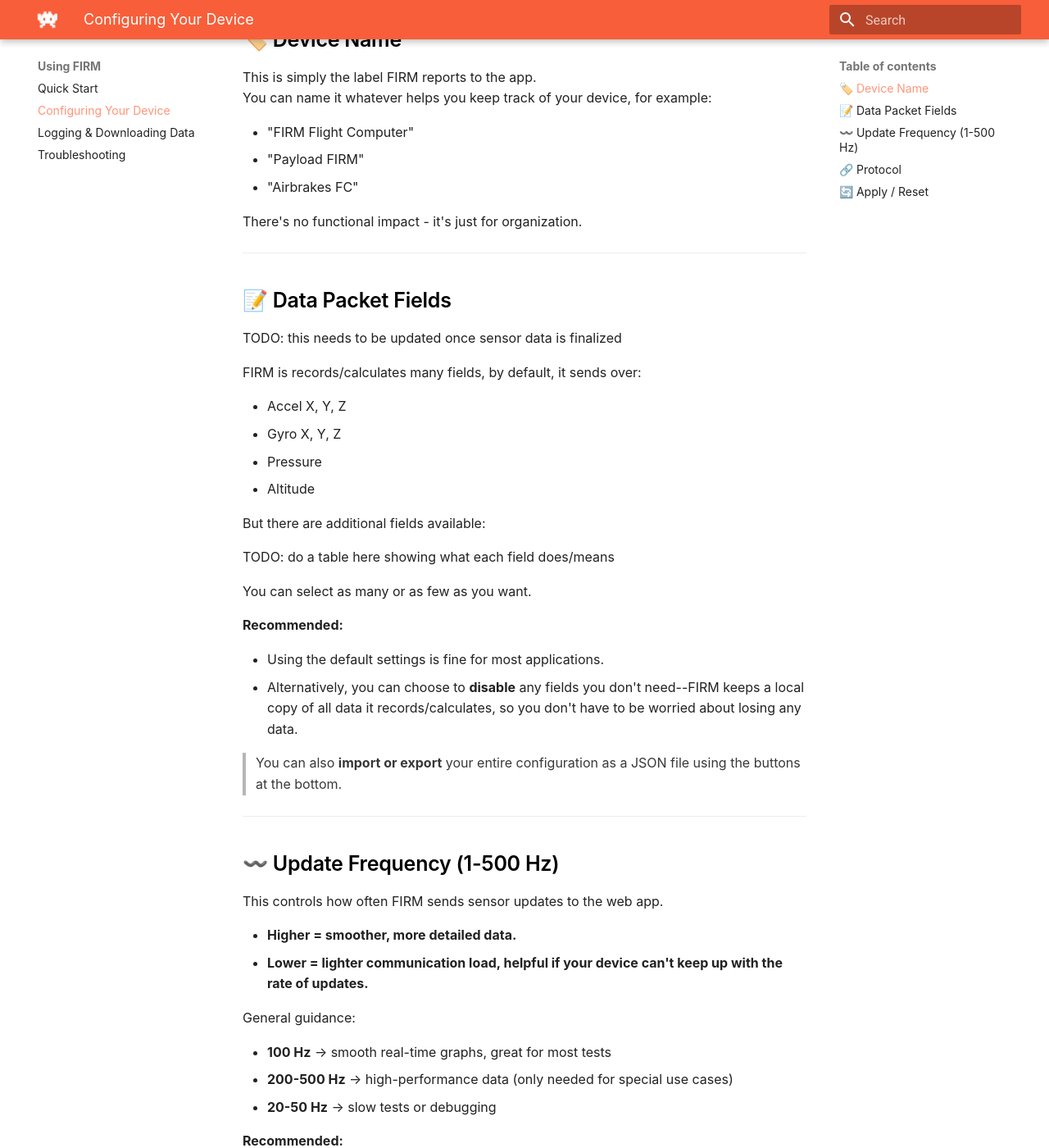
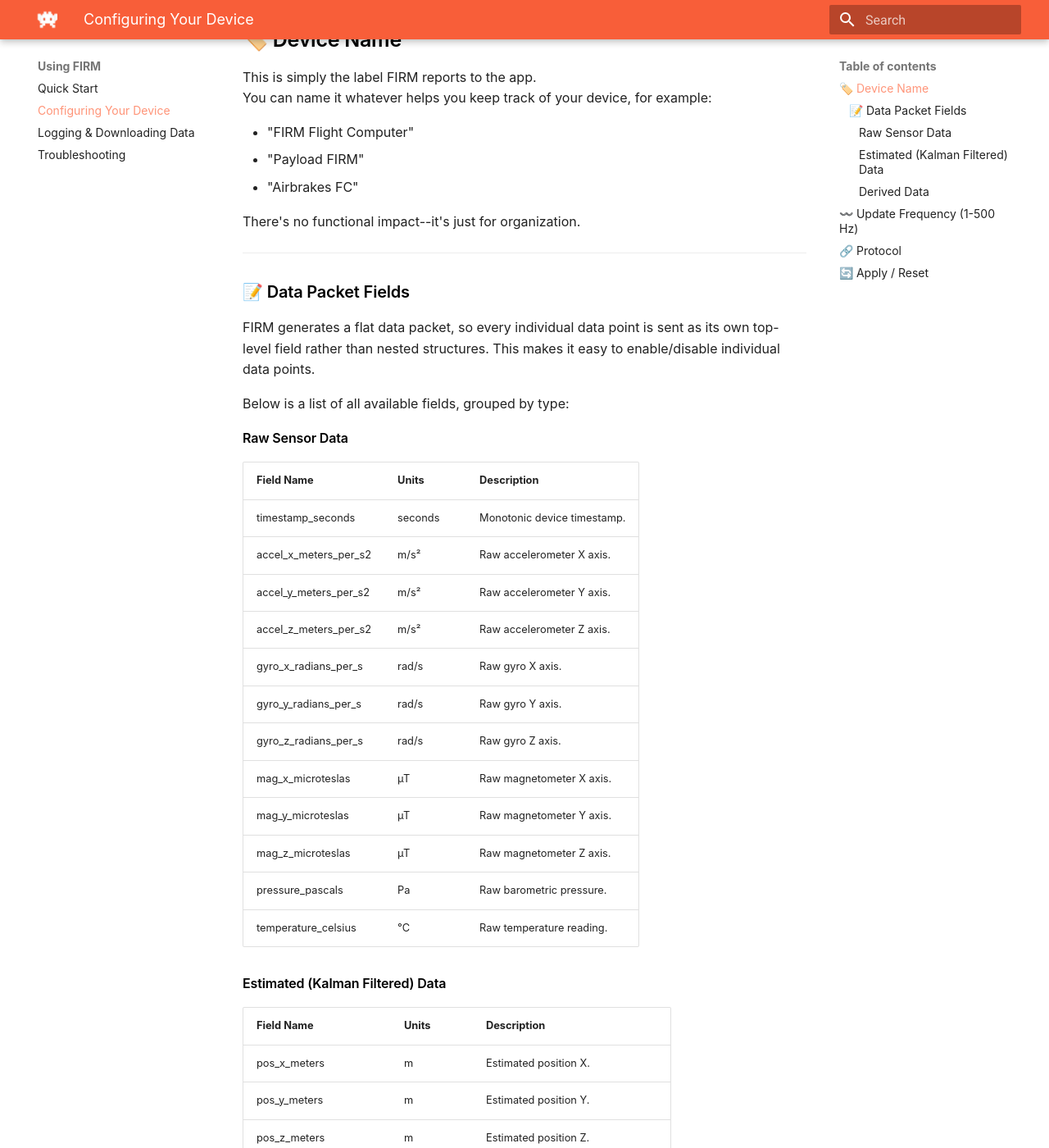
Before and after one commit to NCSU-High-Powered-Rocketry-Club/FIRM-Web-App, an MkDocs documentation site: the page built from docs/users/configuring-firm.md, in a window 1280 px wide and 1400 px high, scrolled down 431 px. Shown: the whole window at 82% size. Built offline with MkDocs 1.6.1 and Material for MkDocs 9.7.7, drawn with Linux system fonts in a browser that asks for light colours; some of the changed text lies outside the part shown.

```diff
--- a/docs/users/configuring-firm.md
+++ b/docs/users/configuring-firm.md
@@ -18,24 +18,63 @@ You can name it whatever helps you keep track of your device, for example:
 - "Payload FIRM"
 - "Airbrakes FC"
 
-There's no functional impact - it's just for organization.
+There's no functional impact--it's just for organization.
 
 ---
 
-## 📝 Data Packet Fields
+### 📝 Data Packet Fields
 
-TODO: this needs to be updated once sensor data is finalized
+FIRM generates a flat data packet, so every individual data point is sent as its own top-level field rather than nested structures. This makes it easy to enable/disable individual data points.
 
-FIRM is records/calculates many fields, by default, it sends over:
+Below is a list of all available fields, grouped by type:
 
-- Accel X, Y, Z
-- Gyro X, Y, Z
-- Pressure
-- Altitude
+#### Raw Sensor Data
 
-But there are additional fields available:
+| Field Name            | Units   | Description                 |
+| --------------------- | ------- | --------------------------- |
+| timestamp_seconds     | seconds | Monotonic device timestamp. |
+| accel_x_meters_per_s2 | m/s²    | Raw accelerometer X axis.   |
+| accel_y_meters_per_s2 | m/s²    | Raw accelerometer Y axis.   |
+| accel_z_meters_per_s2 | m/s²    | Raw accelerometer Z axis.   |
+| gyro_x_radians_per_s  | rad/s   | Raw gyro X axis.            |
+| gyro_y_radians_per_s  | rad/s   | Raw gyro Y axis.            |
+| gyro_z_radians_per_s  | rad/s   | Raw gyro Z axis.            |
+| mag_x_microteslas     | µT      | Raw magnetometer X axis.    |
+| mag_y_microteslas     | µT      | Raw magnetometer Y axis.    |
+| mag_z_microteslas     | µT      | Raw magnetometer Z axis.    |
+| pressure_pascals      | Pa      | Raw barometric pressure.    |
+| temperature_celsius   | °C      | Raw temperature reading.    |
 
-TODO: do a table here showing what each field does/means
+#### Estimated (Kalman Filtered) Data
+
+| Field Name              | Units | Description                          |
+| ----------------------- | ----- | ------------------------------------ |
+| pos_x_meters            | m     | Estimated position X.                |
+| pos_y_meters            | m     | Estimated position Y.                |
+| pos_z_meters            | m     | Estimated position Z.                |
+| vel_x_meters_per_s      | m/s   | Estimated velocity X.                |
+| vel_y_meters_per_s      | m/s   | Estimated velocity Y.                |
+| vel_z_meters_per_s      | m/s   | Estimated velocity Z.                |
+| acc_x_meters_per_s2_kf  | m/s²  | Estimated acceleration X (filtered). |
+| acc_y_meters_per_s2_kf  | m/s²  | Estimated acceleration Y (filtered). |
+| acc_z_meters_per_s2_kf  | m/s²  | Estimated acceleration Z (filtered). |
+| gyro_x_radians_per_s_kf | rad/s | Filter-estimated gyro X.             |
+| gyro_y_radians_per_s_kf | rad/s | Filter-estimated gyro Y.             |
+| gyro_z_radians_per_s_kf | rad/s | Filter-estimated gyro Z.             |
+| quaternion_w            | —     | Orientation quaternion W.            |
+| quaternion_x            | —     | Orientation quaternion X.            |
+| quaternion_y            | —     | Orientation quaternion Y.            |
+| quaternion_z            | —     | Orientation quaternion Z.            |
+
+#### Derived Data
+
+| Field Name                  | Units | Description                           |
+| --------------------------- | ----- | ------------------------------------- |
+| pitch_radians               | rad   | Derived from quaternion orientation.  |
+| roll_radians                | rad   | Derived from quaternion orientation.  |
+| yaw_radians                 | rad   | Derived from quaternion orientation.  |
+| altitude_meters             | m     | Barometric altitude from pressure.    |
+| calculated_pressure_pascals | Pa    | Pressure corrected via KF (optional). |
 
 You can select as many or as few as you want.
 
@@ -43,7 +82,7 @@ You can select as many or as few as you want.
 
 - Using the default settings is fine for most applications.
 - Alternatively, you can choose to **disable** any fields you don't need--FIRM keeps a local copy of all data it
-  records/calculates, so you don't have to be worried about losing any data.
+  records, so you don't have to be worried about losing any data.
 
 > You can also **import or export** your entire configuration as a JSON file using the buttons at the bottom.
 
@@ -51,7 +90,7 @@ You can select as many or as few as you want.
 
 ## 〰️ Update Frequency (1-500 Hz)
 
-This controls how often FIRM sends sensor updates to the web app.
+This controls how often FIRM sends data packets. **100 Hz** is usually fine for most applications.
 
 - **Higher = smoother, more detailed data.**
 - **Lower = lighter communication load, helpful if your device can't keep up with the rate of updates.**
```
Also changed, not shown: docs/contributors/overview.md (+1 -3 lines), docs/index.md (+1 -0 lines), docs/users/data-logging.md (+1 -1 lines), docs/users/quick-start.md (+4 -4 lines), docs/users/troubleshooting.md (+15 -14 lines), docs/assets/images/FIRM Flowchart.png (added).
